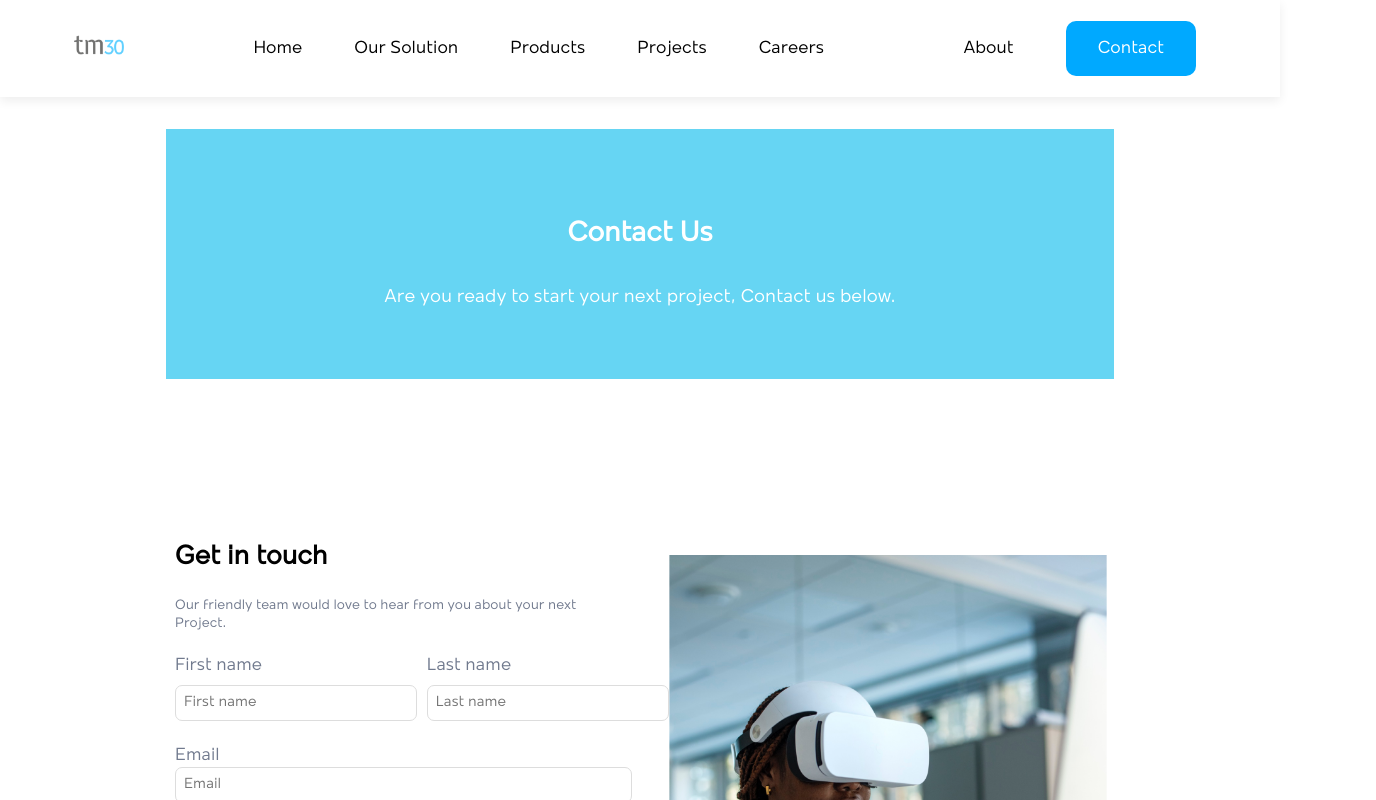
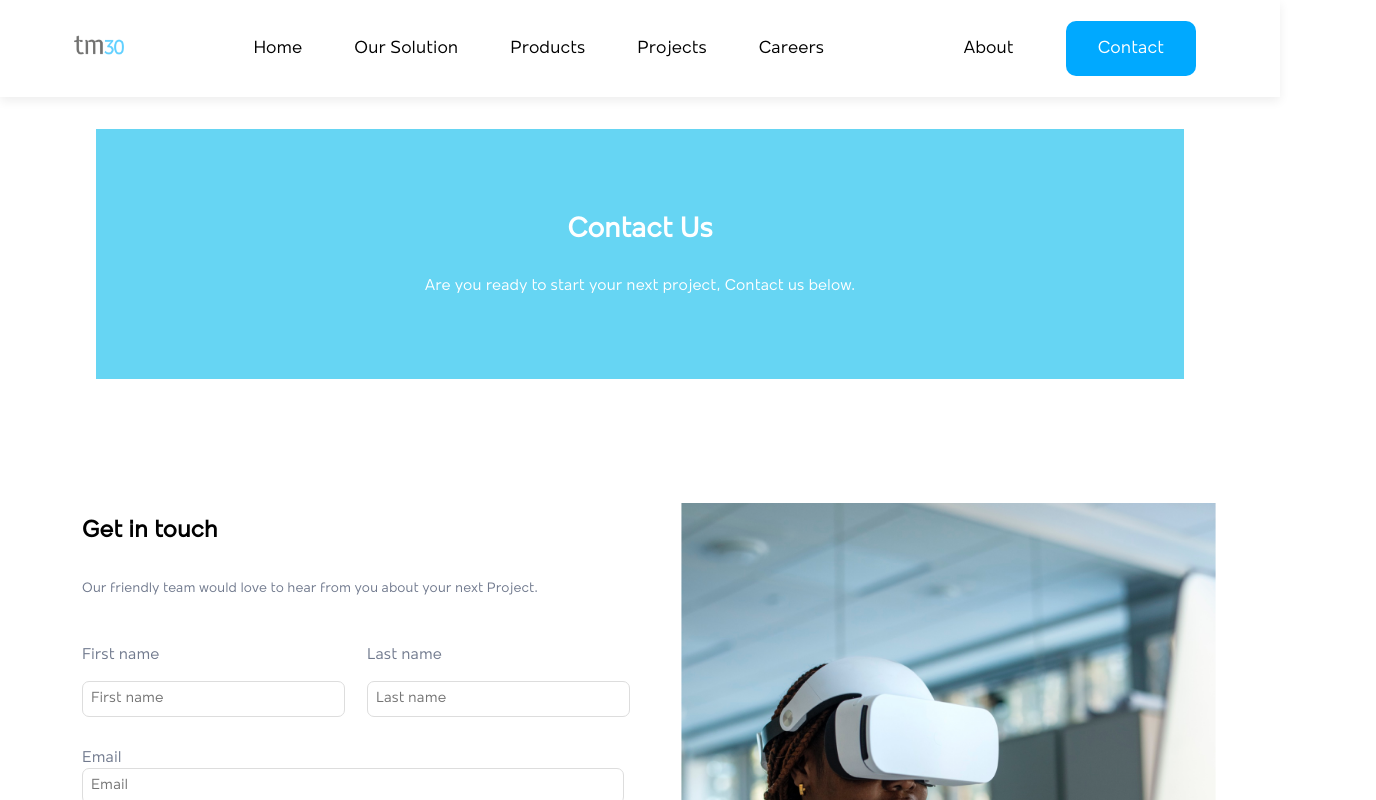
Before and after one commit to brunolotab/myTm30, a React (Vite) app in the folder project1/: page /Contact in a window 1280 px wide. Shown: the top 800 px of the page, 1376 px wide, since content can reach past the window. Built offline with nearby package versions, Linux system fonts and the light colour scheme.

Commit message:
15th commit

```diff
--- a/project1/src/Components/Footbar.jsx
+++ b/project1/src/Components/Footbar.jsx
@@ -4,7 +4,7 @@ import styled from 'styled-components'
 function Footbar() {
     return (
         <Tiv>
-            <div className='main-container' style={{ padding: '1.5rem' }}>
+            <div className='main-container'>
                 <div className='main-wrapper'>
                     <div className='wrapper-1'>
                         <div style={{ fontSize: '30px' }}>tm<span style={{ color: '#00a9ff' }}>30</span></div>
@@ -52,6 +52,15 @@ function Footbar() {
 export default Footbar
 
 const Tiv = styled.div`
+    .main-container {
+        display: flex;
+            flex-direction: column;
+            justify-content: center;
+            align-items: center;
+            width: 100%;
+
+            padding: 1.5rem ;
+    }
     .main-wrapper {
         display: flex;
 
@@ -60,6 +69,7 @@ const Tiv = styled.div`
 
         justify-content: space-between;
         align-items: flex-start;
+        width: 90%;
 
 
     }
@@ -68,13 +78,12 @@ const Tiv = styled.div`
         line-height: 4rem;
         color: #717a8e;
 
-        /* top:-30px; */
-
-
+    }
+    .wrapper-mini {
+        font-size: 18px;
     }
     .container {
 
-        /* align-items: start; */
 
         display: grid;
         grid-template-columns: repeat(3, 1fr);
@@ -87,7 +96,6 @@ const Tiv = styled.div`
 
         font-size: 14px;
         line-height: 1.6rem;
-        /* border: 1px solid red; */
 
     }
 
@@ -107,12 +115,7 @@ const Tiv = styled.div`
     }
 
     @media screen and (max-width: 1075px ) {
-        .main-container{
-            /* margin-top: 200px; */
-            /* border: 1px solid red; */
-            /* width: 90%; */
 
-        }
         .main-wrapper{
             display: block;
 
@@ -132,7 +135,6 @@ const Tiv = styled.div`
 
         font-size: 14px;
 
-        /* border: 1px solid green; */
     }
     p {
         padding: 1px;
@@ -147,7 +149,6 @@ const Tiv = styled.div`
     @media screen and (max-width: 695px){
         .container {
             font-size: 12px;
-            /* scale: 0.90; */
             margin-left: -4px;
         }
         .main-container {
@@ -157,12 +158,8 @@ const Tiv = styled.div`
     }
     @media screen and (max-width: 613px)  {
         .main-container {
-            /* scale: 0.99; */
-            /* margin-top: -150px; */
             margin-left: 2%;
-            /* width: 10px; */
             border: 1px solid blue;
-            /* margin-right: -200%; */
 
         }
         .main-wrapper {
@@ -192,15 +189,12 @@ const Tiv = styled.div`
         line-height: 4.8rem;
         position: relative;
            top: -150px;
-           /* padding-left: 40%; */
 
     }
     @media screen and (max-width: 521px) {
         .main-container {
             margin-top: -5px;
-            position: relative;
-            left: -2%;
-            /* margin-left: 2%; */
+
         }
         .wrapper-mini {
             line-height: normal;
@@ -208,24 +202,18 @@ const Tiv = styled.div`
 
         .wrapper-1 {
             width: 99%;
-            /* ma-top: -800px; */
         }
         .wrapper-2{
             margin-bottom: 3%;
         }
         .wrapper-3 {
-            margin-right: -10px;
             margin-top: 50%;
-            /* margin-top: 220px; */
             line-height: 1.6rem;
         }
     }
 
     @media screen and (max-width: 473px) {
-        .main-container {
-            margin-left: 3%;
 
-        }
         p {
 
        width: 85px;
--- a/project1/src/Components/Navbar.jsx
+++ b/project1/src/Components/Navbar.jsx
@@ -182,17 +182,19 @@ a.active {
 } */
 
 @media screen and (max-width: 600px){
-  .sidebar {
+  .sidebar link {
     height: 100vh;
    /* display: block; */
    /* display: none;  */
-   width: 100%;
+   /* width: 100%; */
    text-align: left;
    font-size: 27px;
    /* font-weight: 200; */
    color: #000;
    height: 100%;
    line-height: 4.6rem;
+   color:  red;
+   /* padding-left: 2rem; */
 
 
   }
--- a/project1/src/Pages/About/About.jsx
+++ b/project1/src/Pages/About/About.jsx
@@ -23,7 +23,7 @@ function About() {
                             performance which has made us one of the most sought after technology companies.
                         </div>
                     </div>
-                </div><br />
+                </div>
                 <div className='contain-about'>
                     <p style={{ color: '#66d5f3' }}>We embrace the S.P.I.C.E values</p>
                     <h1 style={{ color: '#000' }}>Our Core Values</h1>
--- a/project1/src/Pages/About/Directors.jsx
+++ b/project1/src/Pages/About/Directors.jsx
@@ -275,15 +275,56 @@ const Piv = styled.div`
 
 
   }
+  @media screen and (max-width: 860px){
+     .director-container{
+    column-gap: 5rem;
+    }
+  }
+  @media screen and (max-width: 800px){
+    .director-container{
+    column-gap: 4rem;
+    }
+  }
+  @media screen and (max-width: 775px){
+    .director-container{
+    column-gap: 3rem;
+    }
+  }
+  @media screen and (max-width: 750px){
+    .director-container{
+    column-gap: 2rem;
+    }
+  }
+  @media screen and (max-width: 700px){
+    .director-container{
+    column-gap: 1rem;
+    }
+  }
+
   @media screen and (max-width: 655px){
         .director-container {
         gap: 0px;
 
         }
+
+        .hiring p {
+            width: 80%;
+            text-align: center;
+            line-height: normal;
+        }
   }
   @media screen and (max-width: 611px){
+    .director-wrapper {
+        margin-bottom: -7rem;
+    }
+    .director-wrapper h1 {
+        font-size: 20px;
+    }
     .director-container, .management-container {
         display: block;
+    }
+    .management-wrapper h1 {
+        font-size: 20px;
     }
 
   }
--- a/project1/src/Pages/Contact/Contact.jsx
+++ b/project1/src/Pages/Contact/Contact.jsx
@@ -12,17 +12,18 @@ function Contact() {
             <h2>
               Contact Us
             </h2>
-                        <div>
+            <p>
               Are you ready to start your next project, Contact us below.
-                        </div>
+            </p>
           </div>
 
         </div>
+
         <div className='contact-flex'>
-                    <div style={{ width: '50%', height: '770px', padding: '15px' }}>
-                        <h2 style={{color:'#000'}}>Get in touch</h2>
-                        <p style={{fontSize:'14px'}}>Our friendly team would love to hear from you about your next Project.</p>
-                        <div style={{display:'flex',justifyContent:'flex-start', alignItems:'center', gap:'65px',lineHeight:'0.1'}}>
+          <div className='contactflex1'>
+            <h2 style={{ color: '#000' }}>Get in touch</h2>
+            <p style={{ fontSize: '14px', marginBottom: '2rem' }}>Our friendly team would love to hear from you about your next Project.</p>
+            <div className='fullname'>
               <div className='input-name'>
                 <p>First name </p>
                 <input type='text' placeholder='First name' />
@@ -31,23 +32,22 @@ function Contact() {
                 <p>Last name</p>
                 <div><input type='text' placeholder='Last name' /></div>
               </div>
-                        </div><br/>
-                        <di>Email</di><div ><input type='' placeholder='Email' /></div><br/>
-                        <di>Phone number</di><div><input type='number' placeholder='234 (81) 000-000' /></div><br/>
-                        <div>Message</div><textarea></textarea><br/><br/>
-                        <div className='submit'><button style={{border:'none'}}>Submit</button></div>
+            </div>
+            <di>Email</di><div style={{ marginBottom: '2rem' }} ><input type='' placeholder='Email' /></div>
+            <di>Phone number</di><div style={{ marginBottom: '2rem' }} ><input type='number' placeholder='234 (81) 000-000' /></div>
+            <div>Message</div><textarea style={{ marginBottom: '2rem' }} ></textarea>
+            <div className='submit'><button style={{ border: 'none' }}>Submit</button></div>
 
           </div>
-                    <div style={{ width: '50%' }}>
+          <div className='contactflex2'>
             <div className='contact-image'>
               <img src={Coimage1} alt='' />
             </div>
 
           </div>
         </div>
-
         </div>
-            <div style={{width:'100%', height:'250px',padding:'3rem',marginTop:'-120px',backgroundColor:'#f9fafb'}}><ContactInfo/></div>
+      <div className='contactinfo' ><ContactInfo /></div>
 
 
     </Tiv>
@@ -58,26 +58,36 @@ export default Contact
 
 const Tiv = styled.div`
     .contact-wrapper {
-    padding: 2rem 3rem;
+    padding: 2rem 0rem;
     background-color: #fff;
     font-size: 18px;
     color: #717a8e;
+    margin-bottom: 3rem;
+    width: 100%;
+    display: flex;
+    flex-direction: column;
+    justify-content: center;
+    align-items: center;
 
   }
   .wrapper {
-    display: flex;
-    justify-content: center;
+
+
+    background-color: #66d5f3;
+    width: 85%;
+
+
   }
   .container {
     display: flex;
     flex-direction: column;
     justify-content: center;
     align-items: center;
-    background-color: #66d5f3;
+    /* background-color: #66d5f3; */
     /* -webkit-animation: sol 5s linear infinite ; */
     /* transition: all 2s; */
-    width: 80%;
     height: 250px;
+
     line-height: 2.5rem;
     color: #fff;
     font-size: 19px;
@@ -86,30 +96,60 @@ const Tiv = styled.div`
     display: flex;
     justify-content: center;
     align-items: center;
-    width: 80%;
-    padding: 7rem;
-    gap: 40px;
-    height: 700px;
-    margin-top: 4rem;
+    /* width: 100%; */
+    padding: 7rem 4rem;
+    /* gap: 40px; */
+    gap: 4%;
+    height: 650px;
+    margin: 3rem 0rem;
+    /* border: 1px solid red; */
+  }
+  .contactflex1 {
+    width: 50%;
+     height: 750px;
+      padding: 18px;
+      font-size: 16px;
+      /* margin-top: 3rem; */
+    /* border: 1px solid blue; */
+    display: flex;
+    flex-direction: column;
+    justify-content: center;
+
+  }
+
+  .contactflex2 {
+    /* width: 100%; */
+    width: 50%;
+    /* border: 1px solid yellow; */
+
   }
   .contact-image {
     width: 100%;
-    height: 700px;
+    /* height: 700px; */
   }
   .contact-image img {
     width: 100%;
-    /* height: 100%; */
+    height: 100%;
     object-fit: cover;
   }
-  .input-name input {
-    width: 120%;
+  .fullname {
+    display: flex;
+    justify-content: flex-start;
+     align-items: center;
+      gap: 35px;
+       margin-bottom: 2rem;
+  }
+  .input-name {
+    /* width: 15.4rem; */
+    width: 100%;
+    /* border: 1px solid red; */
     /* marg */
   }
   input {
     font-size: 15px;
     /* border: none; */
     padding: 8px;
-    width: 100%;
+    width: 98%;
     border-radius: 7px;
     /* outline: none; */
     border: 1px solid #ddd;
@@ -118,7 +158,7 @@ const Tiv = styled.div`
     font-size: 15px;
   }
   textarea {
-    width: 100%;
+    width: 98%;
     height: 26%;
     border-radius: 7px;
     padding: 10px;
@@ -144,4 +184,83 @@ const Tiv = styled.div`
   input:hover {
     border: 1px solid #24b0ff;
   }
+  .contactinfo {
+    width: 90%;
+     height: 250px;
+     padding: 3rem;
+     /* margin-top: -120px; */
+     background-color: #f9fafb;
+     display: flex;
+     justify-content: center;
+     align-items: center;
+  }
+
+
+  @media screen and (max-width: 1400px) {
+    .container {
+      line-height: 1rem;
+    }
+    /* .container h2{
+      font-size: 19px;
+    } */
+    .container p {
+      font-size: 16px;
+    }
+  }
+  @media screen and (max-width: 1143px) {
+    .contact-flex{
+      gap: 0%;
+    }
+  }
+  @media screen and (max-width: 750px) {
+    .contact-wrapper {
+      /* display: block; */
+    }
+    .wrapper {
+      width: 80%;
+      height: 200px;
+    }
+    .container {
+      line-height: 0.5rem;
+    }
+    .container p {
+      font-size: 13px;
+      /* margin-top: -1rem; */
+    }
+    .contact-flex {
+      flex-direction: column-reverse;
+      position: relative;
+      /* top: -208%; */
+      top: 15rem;
+      /* width: 100%; */
+    }
+    .contactflex1 {
+      width: 80%;
+      margin-top: -28%;
+      /* margin-top: -12rem; */
+    }
+    textarea  {
+      height: 9rem;
+    }
+    .contactflex2 {
+      width: 100%;
+      /* height: 95%; */
+    }
+    .contact-image {
+      height: 80%;
+
+    }
+    .contactflex1 h2 {
+      font-size: 28px;
+      font-weight: 600;
+    }
+    .contactinfo {
+      position: relative;
+      /* top: 8%; */
+      top: 22rem;
+      margin-bottom: 16rem;
+      width: 90%;
+    }
+  }
+
 `
```
Lines whose indentation alone changed are shown as unchanged.
